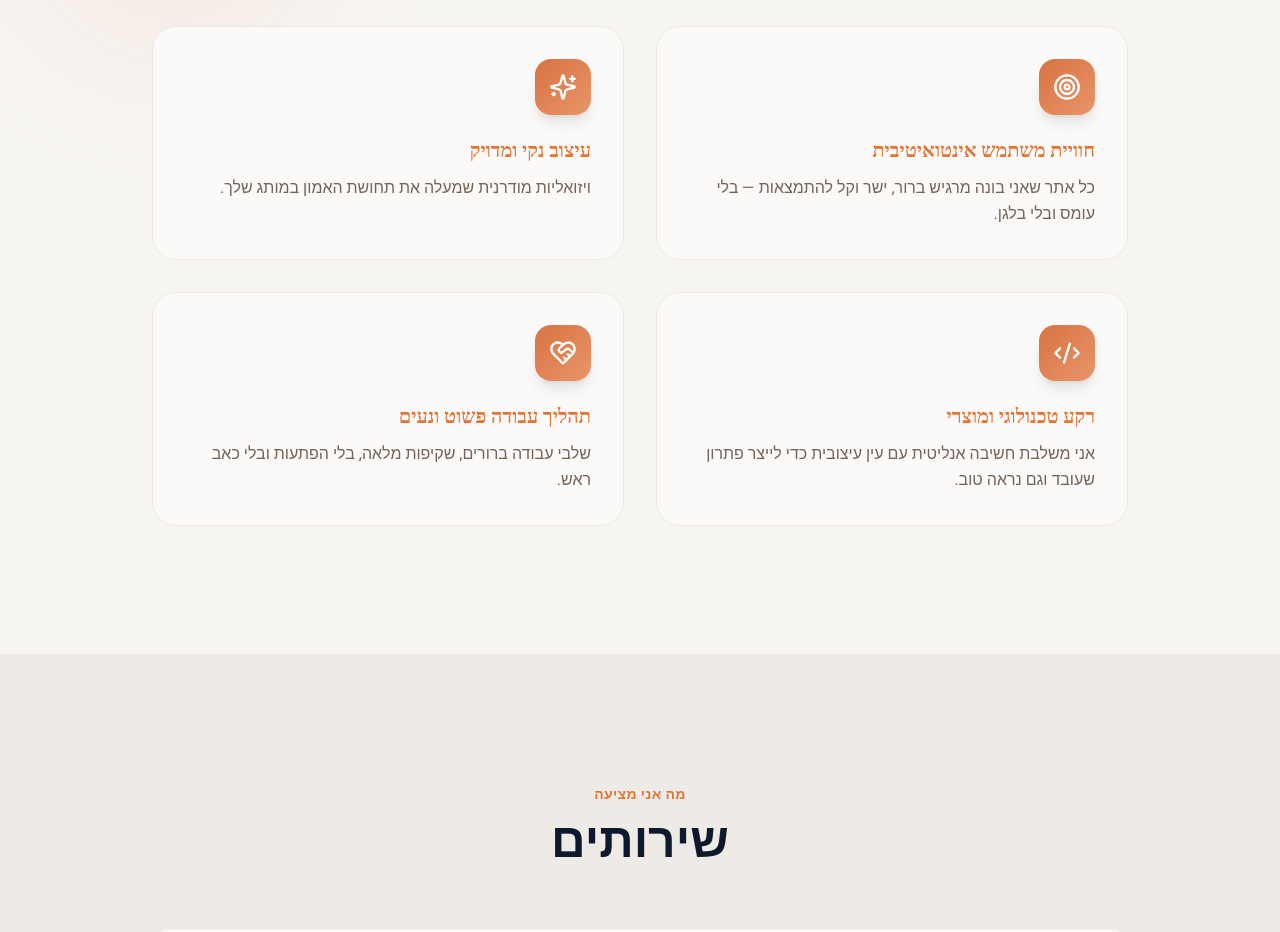
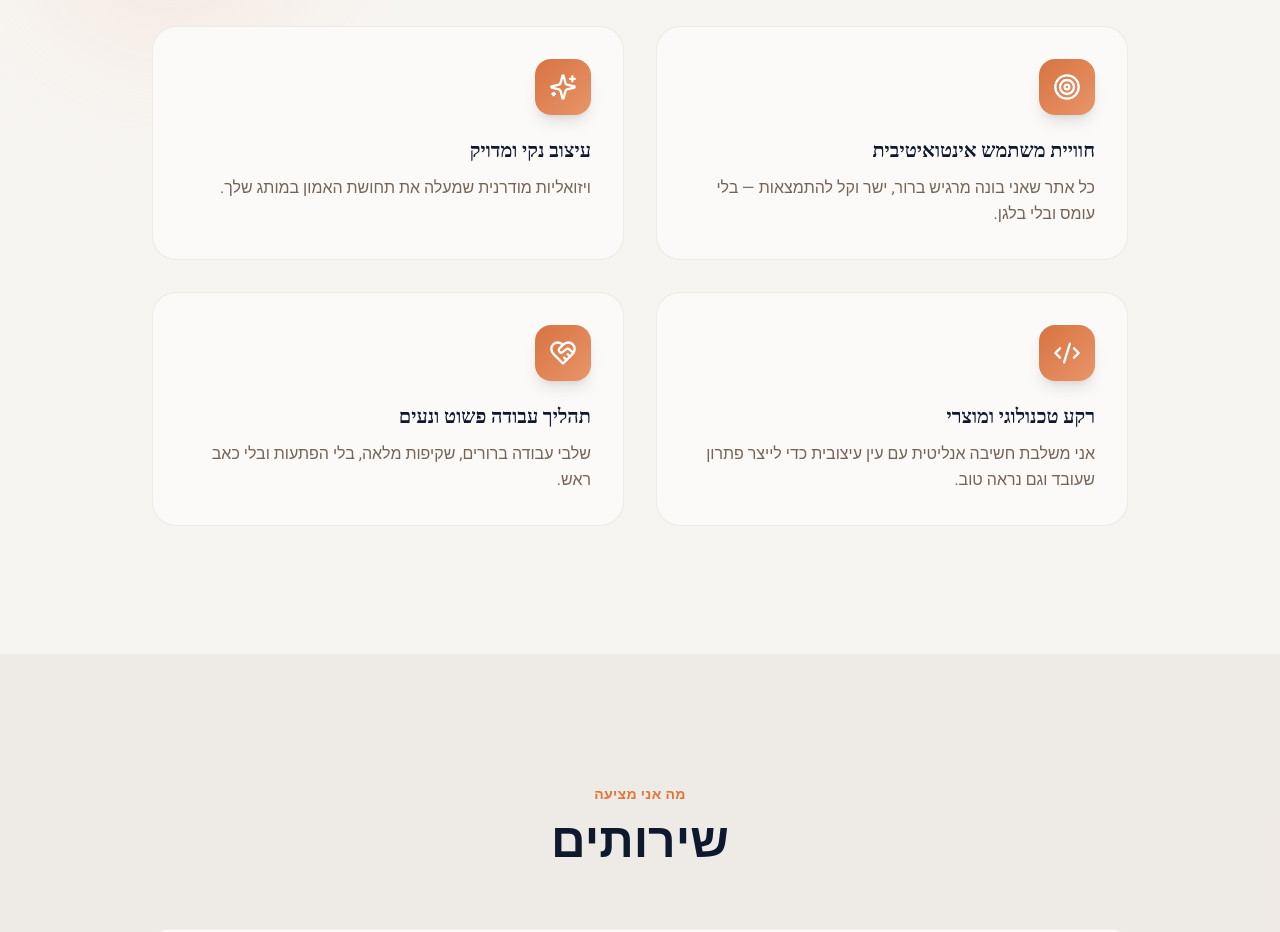
Before and after one commit to Chenko-Design/pixel-whisperer-co, a React (Vite) app: page / in a window 1280 px wide. Shown: the part 1220-2152 px from the top of the page. Built offline with nearby package versions, Linux system fonts and the light colour scheme; the HTML template or start-up script is replaced by a standard one; a web font is replaced by a local one.

Commit message:
Reverted to commit 63405a2ae463bd3ee280210dff6b294d7134081b

```diff
--- a/src/components/landing/ValueProposition.tsx
+++ b/src/components/landing/ValueProposition.tsx
@@ -55,7 +55,7 @@ const ValueProposition = () => {
               <div className={`w-14 h-14 rounded-2xl bg-gradient-to-br ${iconColor} flex items-center justify-center mb-5 shadow-lg group-hover:scale-110 transition-transform duration-300`}>
                 <value.icon className="w-7 h-7 text-white" />
               </div>
-              <h3 className="font-display text-xl font-bold mb-3 relative z-10 text-accent">
+              <h3 className="font-display text-xl font-bold mb-3 relative z-10">
                 {value.title}
               </h3>
               <p className="text-muted-foreground leading-relaxed relative z-10">
```
